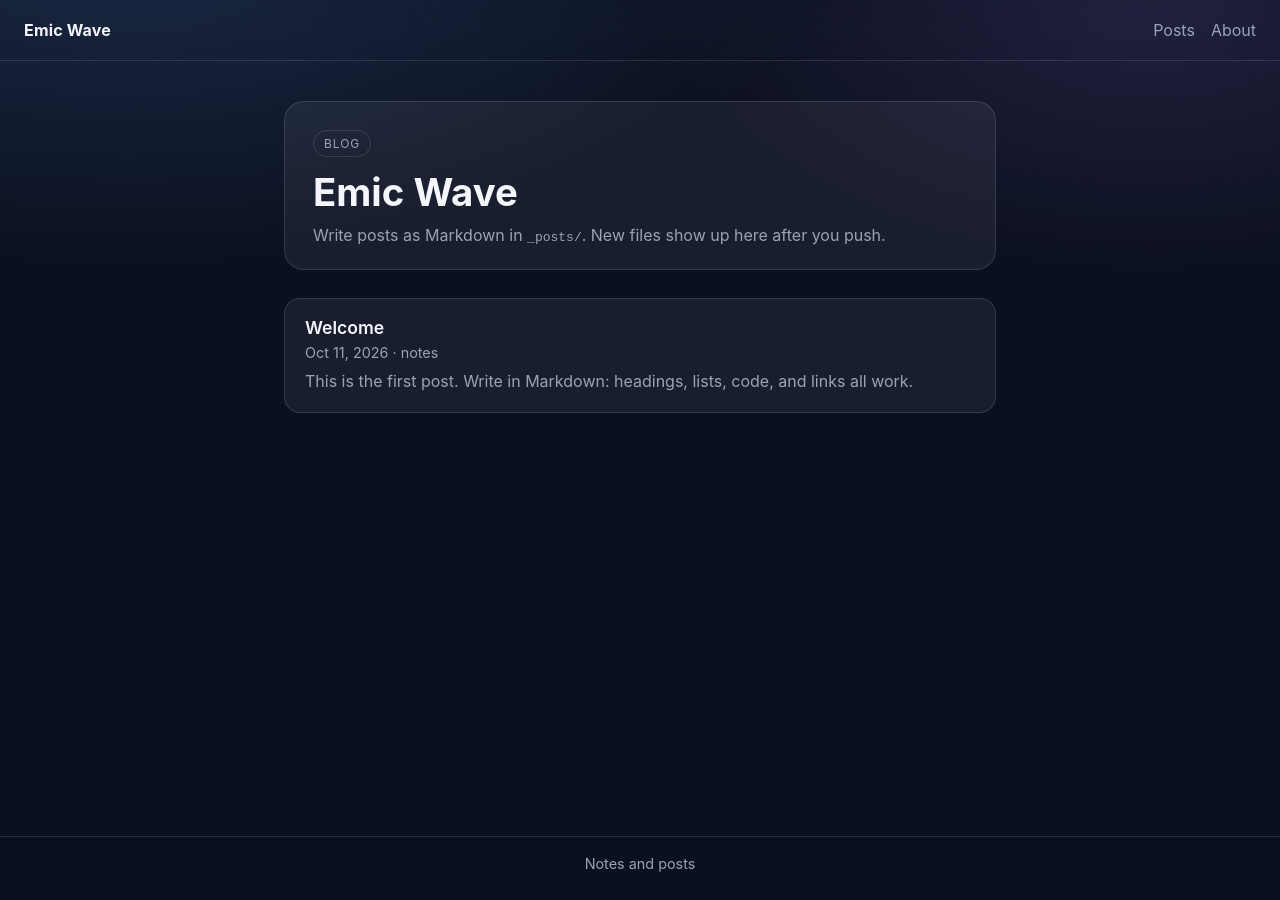
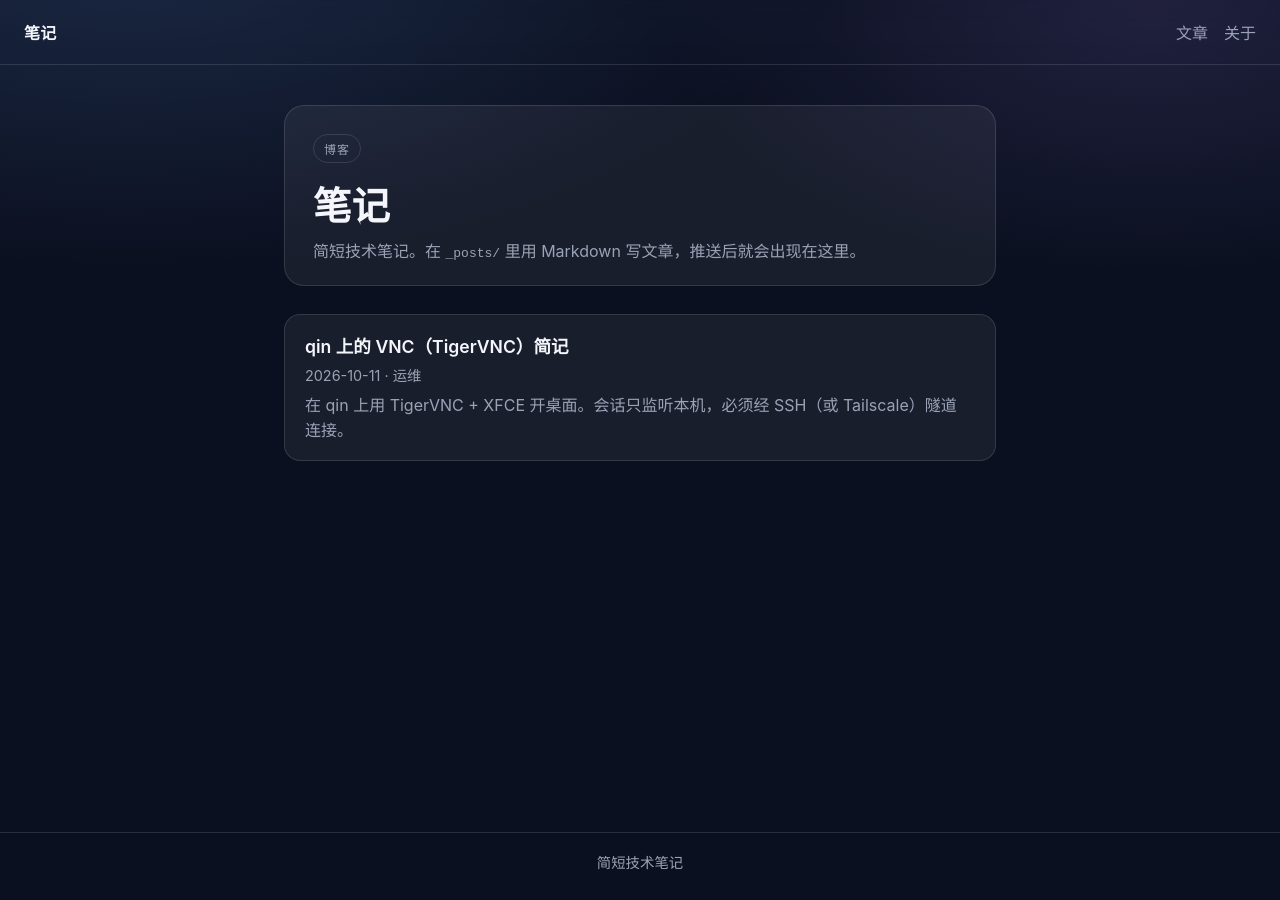
Before and after one commit to hu3330711/main-site, a Jekyll site: the page built from index.html, in a window 1280 px wide. Built offline with Jekyll 4.4.1, drawn with Linux system fonts in a browser that asks for light colours.

Commit message:
Rebrand blog and publish Chinese VNC guide
Drop Emic Wave branding, switch UI to Chinese, replace welcome
post with a brief qin TigerVNC note.

````diff
--- a/_config.yml
+++ b/_config.yml
@@ -1,5 +1,5 @@
-title: Emic Wave
-description: Notes and posts
+title: 笔记
+description: 简短技术笔记
 url: "https://hu3330711.github.io"
 baseurl: "/main-site"
 timezone: Asia/Shanghai
--- a/_layouts/default.html
+++ b/_layouts/default.html
@@ -1,5 +1,5 @@
 <!DOCTYPE html>
-<html lang="en">
+<html lang="zh-CN">
 <head>
   <meta charset="UTF-8" />
   <meta name="viewport" content="width=device-width, initial-scale=1" />
@@ -10,8 +10,8 @@
   <header class="top">
     <a class="brand" href="{{ '/' | relative_url }}">{{ site.title }}</a>
     <nav>
-      <a href="{{ '/' | relative_url }}">Posts</a>
-      <a href="{{ '/about/' | relative_url }}">About</a>
+      <a href="{{ '/' | relative_url }}">文章</a>
+      <a href="{{ '/about/' | relative_url }}">关于</a>
     </nav>
   </header>
   <main class="wrap">
--- a/_layouts/post.html
+++ b/_layouts/post.html
@@ -2,10 +2,10 @@
 layout: default
 ---
 <article class="post">
-  <p class="meta"><time datetime="{{ page.date | date_to_xmlschema }}">{{ page.date | date: "%b %-d, %Y" }}</time></p>
+  <p class="meta"><time datetime="{{ page.date | date_to_xmlschema }}">{{ page.date | date: "%Y-%m-%d" }}</time></p>
   <h1>{{ page.title }}</h1>
   <div class="body">
     {{ content }}
   </div>
-  <p class="back"><a href="{{ '/' | relative_url }}">← All posts</a></p>
+  <p class="back"><a href="{{ '/' | relative_url }}">← 全部文章</a></p>
 </article>
--- /dev/null
+++ b/_posts/2026-10-11-qin-vnc.md
@@ -0,0 +1,48 @@
+---
+layout: post
+title: qin 上的 VNC（TigerVNC）简记
+categories: [运维]
+---
+
+在 `qin` 上用 **TigerVNC + XFCE** 开桌面。会话只监听本机，必须经 **SSH（或 Tailscale）隧道** 连接。
+
+## 常用命令
+
+| 命令 | 作用 |
+|---|---|
+| `vncstart` | 找空闲 `:1`–`:99`，本机监听，默认 **7 天**到期 |
+| `vncstart long` | 同上，最长 **60 天** |
+| `vncstart 14d` | 指定寿命（也可用 `7d` / `2w` / `1m`） |
+| `vncstart -geometry 1920x1080` | 指定分辨率 |
+| `vnckill :N` | 关掉 `:N` 并清到期标记 |
+| `vncserver -list` / `vncwhich` | 查看会话与端口 |
+| `vncuse N` | 当前 shell 设置 `DISPLAY=:N.0` |
+| `vncpasswd` | 设置 VNC 密码（仅前 8 位有效） |
+
+快捷分辨率：`vncsmall`（1440×900）、`vnc4k`、`vncv`、`vncv2`。
+
+## 显示号与端口
+
+显示号 `:N`，RFB 端口 `5900+N`。
+
+| 显示 | 端口 | 说明 |
+|---|---|---|
+| `:1` / `:2` | 5901 / 5902 | systemd 映射，勿动 |
+| `:3` | 5903 | xcshen 的 systemd 单元 |
+| `:4` | 5904 | 常用额外会话 |
+| `:7` | 5907 | 他人占用，**不要用** |
+
+## 笔记本连接
+
+```bash
+ssh -N -L 5904:127.0.0.1:5904 xcshen@HOST
+# 查看器连 localhost:4 或 127.0.0.1:5904，用 VncAuth
+```
+
+`HOST` 用你平时的路径（如 ali 反代或 Tailscale）。不要改 sshd / 防火墙来“修”VNC，走隧道即可。
+
+## 注意
+
+- 不要杀别人的 `Xvnc`，不要抢 `:7`。
+- 失败登录过多会锁会话，需以属主身份重启该显示。
+- GUI（IDL、matplotlib 等）先 `vncwhich`，再 `vncuse N`。
--- a/_posts/2026-10-11-welcome.md
+++ /dev/null
@@ -1,20 +0,0 @@
----
-layout: post
-title: Welcome
-categories: [notes]
----
-
-This is the first post. Write in **Markdown**: headings, lists, code, and links all work.
-
-### Example list
-
-- Idea one
-- Idea two
-
-### Example code
-
-```python
-print("hello from Emic Wave")
-```
-
-Edit this file, or add another `YYYY-MM-DD-title.md` under `_posts/`, then push to publish.
--- a/about.md
+++ b/about.md
@@ -1,22 +1,20 @@
 ---
 layout: default
-title: About
+title: 关于
 permalink: /about/
 ---
 
-## About
+## 关于
 
-Emic Wave is a simple Markdown blog hosted on GitHub Pages.
+这是一个用 Markdown 写的简短技术笔记站，托管在 GitHub Pages。
 
-Add a new article by creating a file in `_posts/` named like:
-
-`YYYY-MM-DD-my-title.md`
-
-with front matter:
+新增文章：在 `_posts/` 下创建 `YYYY-MM-DD-标题.md`，写上：
 
 ```yaml
 ---
 layout: post
-title: My title
+title: 标题
 ---
 ```
+
+然后推送到仓库即可。
--- a/index.html
+++ b/index.html
@@ -1,24 +1,24 @@
 ---
 layout: default
-title: Posts
+title: 文章
 ---
 <section class="hero">
-  <div class="badge">Blog</div>
+  <div class="badge">博客</div>
   <h1>{{ site.title }}</h1>
-  <p>Write posts as Markdown in <code>_posts/</code>. New files show up here after you push.</p>
+  <p>{{ site.description }}。在 <code>_posts/</code> 里用 Markdown 写文章，推送后就会出现在这里。</p>
 </section>
 
 <ul class="post-list">
   {% for post in site.posts %}
   <li>
     <a class="title" href="{{ post.url | relative_url }}">{{ post.title }}</a>
-    <div class="meta">{{ post.date | date: "%b %-d, %Y" }}{% if post.categories.size > 0 %} · {{ post.categories | join: ", " }}{% endif %}</div>
+    <div class="meta">{{ post.date | date: "%Y-%m-%d" }}{% if post.categories.size > 0 %} · {{ post.categories | join: ", " }}{% endif %}</div>
     {% if post.excerpt %}
-    <p class="excerpt">{{ post.excerpt | strip_html | truncate: 160 }}</p>
+    <p class="excerpt">{{ post.excerpt | strip_html | truncate: 120 }}</p>
     {% endif %}
   </li>
   {% endfor %}
 </ul>
 {% if site.posts.size == 0 %}
-<p style="color:var(--muted)">No posts yet.</p>
+<p style="color:var(--muted)">还没有文章。</p>
 {% endif %}
````
